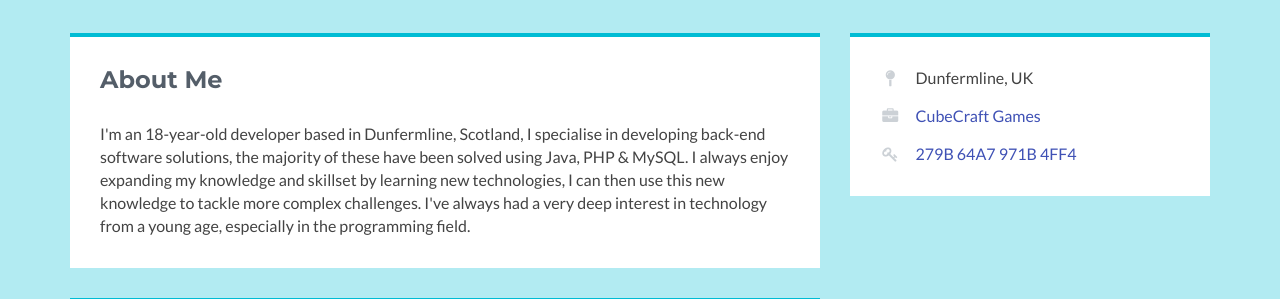
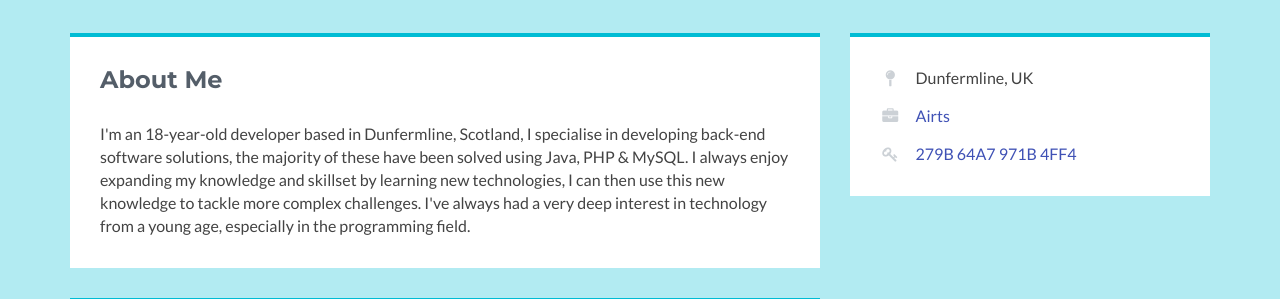
Before and after one commit to iKeirNez/portfolio, a PHP site: page / in a window 1280 px wide. Shown: the part 267-566 px from the top of the page. Run offline with PHP 8.4, Linux system fonts and the light colour scheme.

Commit message:
Update work information

```diff
--- a/index.php
+++ b/index.php
@@ -163,7 +163,7 @@
                     <div class="content">
                         <ul class="list-unstyled">
                             <li><i class="fa fa-fw fa-map-pin"></i><span class="sr-only">Location: </span>Dunfermline, UK</li>
-                            <li><i class="fa fa-fw fa-briefcase"></i><span class="sr-only">Company:</span><a href="https://www.cubecraft.net" target="_blank">CubeCraft Games</a></li>
+                            <li><i class="fa fa-fw fa-briefcase"></i><span class="sr-only">Company:</span><a href="http://www.airts.co.uk/" target="_blank">Airts</a></li>
                             <li><i class="fa fa-fw fa-key"></i><span class="sr-only">PGP: </span><a href="https://keybase.io/keir_nellyer" target="_blank">279B 64A7 971B 4FF4</a></li>
                         </ul>
                     </div>
```
